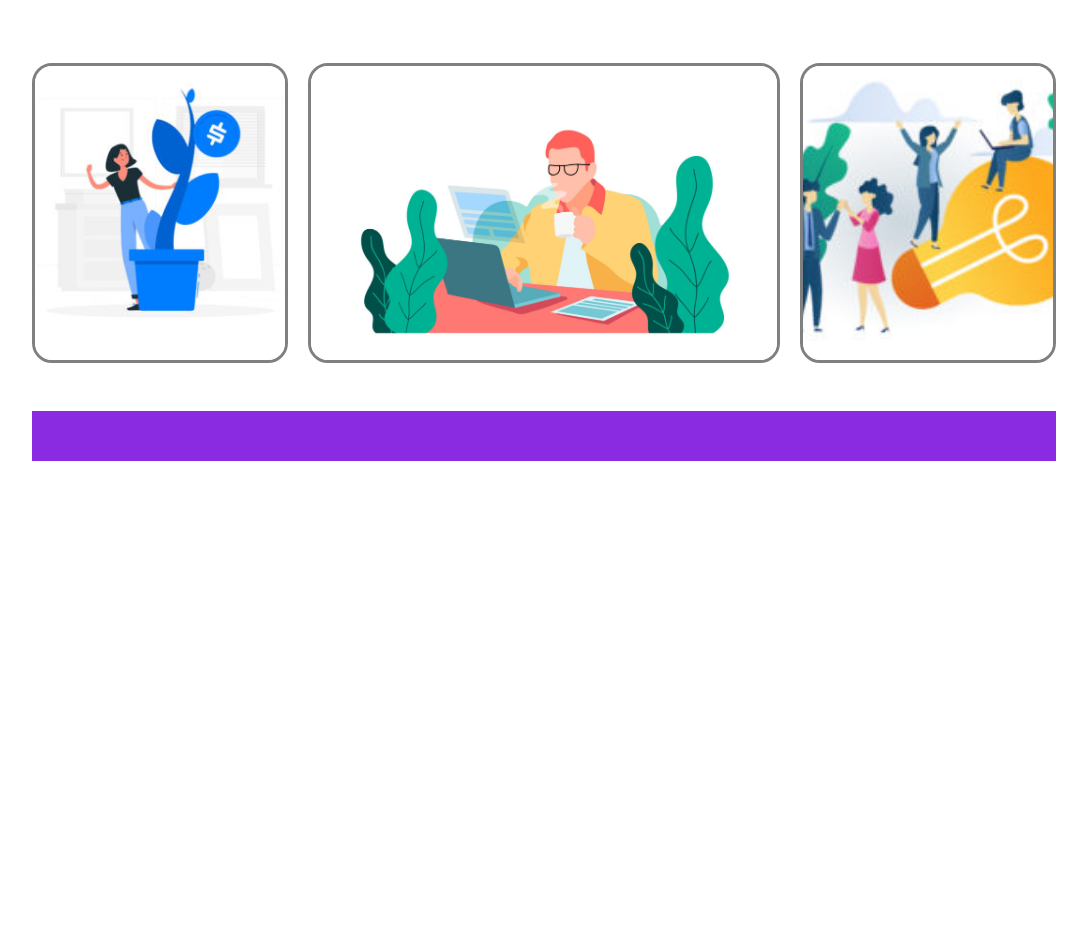
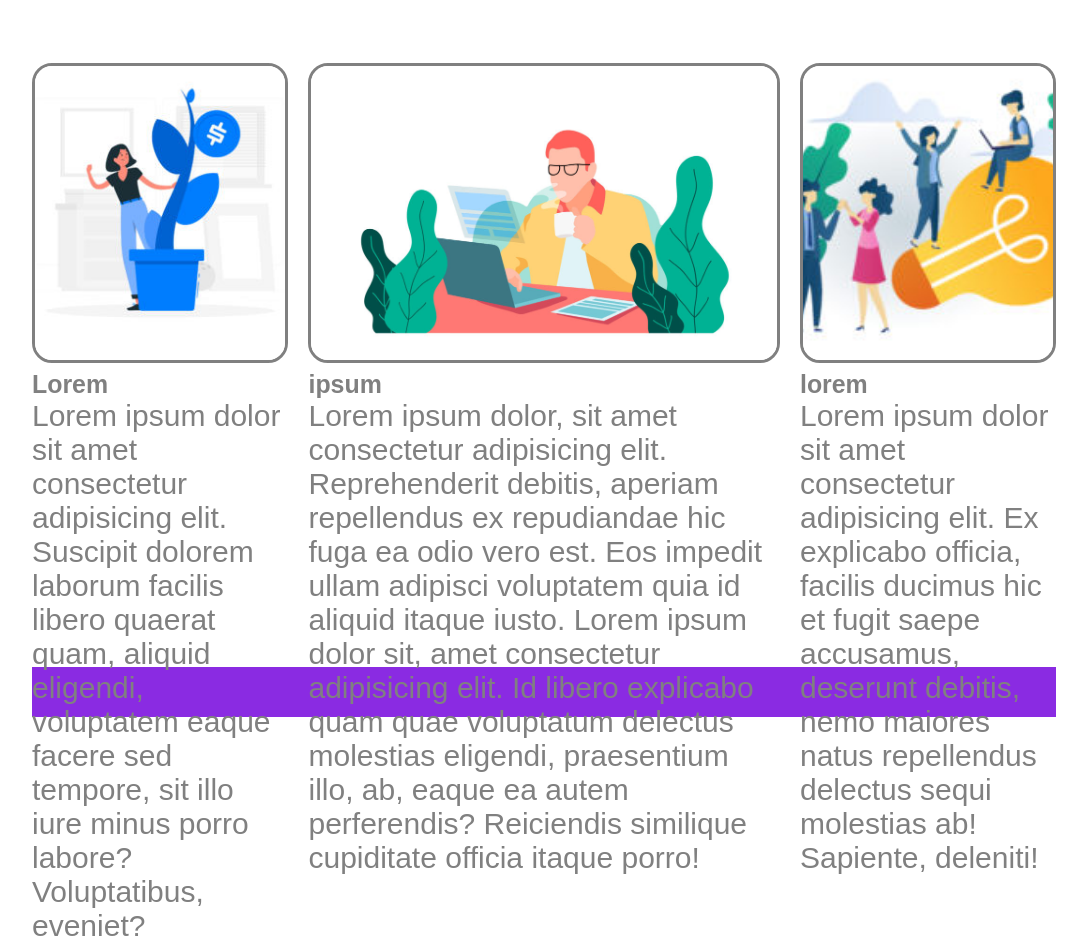
Before and after one commit to MicheleBisceglia/htmlcss-wp, a plain HTML site: page index.html in a window 1280 px wide. Shown: the part 889-1832 px from the top of the page, without its empty margins (96-1183 px from the left). Before the commit the page ends 1350 px from the top, so only its background shows below. Drawn offline with Linux system fonts and the light colour scheme.

Commit message:
Add: paragraphs

```diff
--- a/css/style.css
+++ b/css/style.css
@@ -12,8 +12,7 @@
 }
 
 html {
-    font-family: "montserrat".
-    sans-serif
+    font-family: "Montserrat", sans-serif;
 }
 .container {
     width: 80%;
@@ -44,11 +43,16 @@ header {
 
 .content-1 {
     height: 80px;
+    font-size: 40px;
+    left: 17%;
+    color: grey;
 }
 
 .float {
     float: left;
     height: 300px;
+    font-size: 30px;
+    color: grey;
 }
 
 .col-side {
@@ -106,11 +110,6 @@ footer {
     text-align: left;
 }
 
-.content-1 {
-    font-size: 40px;
-    left: 17%;
-}
-
  .float img {
     width: 100%;
     height: 100%;
@@ -118,3 +117,6 @@ footer {
     border-radius: 20px;
     border: solid 3px gray;
  }
+ .content-2 {
+     padding-bottom: 25%;
+ }
--- a/index.html
+++ b/index.html
@@ -34,9 +34,8 @@
                     <h3>Pretium ac placerat nunc in eros urna morbi</h3>
                     <p>Lorem ipsum dolor sit, amet consectetur adipisicing elit. Veniam rem est similique nostrum, enim provident ullam dolorem consectetur libero placeat. Omnis voluptas excepturi cupiditate.</p>
                 </div>
-
-            </section>
-                <section class="content">
+             </section>
+            <section class="content">
                 <div class="content-1 mb-2">
                     <strong>Leadership</strong>
                     <p>Fertenum urna a libero tempus</p>
@@ -44,12 +43,18 @@
                 <div class= "content-2 clearfix">
                     <div class="float col-side">
                         <img src="img/img-1.jpg" alt="">
+                        <h5>Lorem</h5>
+                        <p>Lorem ipsum dolor sit amet consectetur adipisicing elit. Suscipit dolorem laborum facilis libero quaerat quam, aliquid eligendi, voluptatem eaque facere sed tempore, sit illo iure minus porro labore? Voluptatibus, eveniet?</p>
                     </div>
                     <div class="float col-center">
                         <img src="img/banner-2.jpg" alt="">
+                        <h5>ipsum</h5>
+                        <p>Lorem ipsum dolor, sit amet consectetur adipisicing elit. Reprehenderit debitis, aperiam repellendus ex repudiandae hic fuga ea odio vero est. Eos impedit ullam adipisci voluptatem quia id aliquid itaque iusto. Lorem ipsum dolor sit, amet consectetur adipisicing elit. Id libero explicabo quam quae voluptatum delectus molestias eligendi, praesentium illo, ab, eaque ea autem perferendis? Reiciendis similique cupiditate officia itaque porro!</p>
                     </div>
                     <div class="float col-side">
                         <img src="img/img-3.jpg" alt="">
+                        <h5>lorem</h5>
+                        <p>Lorem ipsum dolor sit amet consectetur adipisicing elit. Ex explicabo officia, facilis ducimus hic et fugit saepe accusamus, deserunt debitis, nemo maiores natus repellendus delectus sequi molestias ab! Sapiente, deleniti!</p>
                     </div>
                 </div>
             </section>
```
